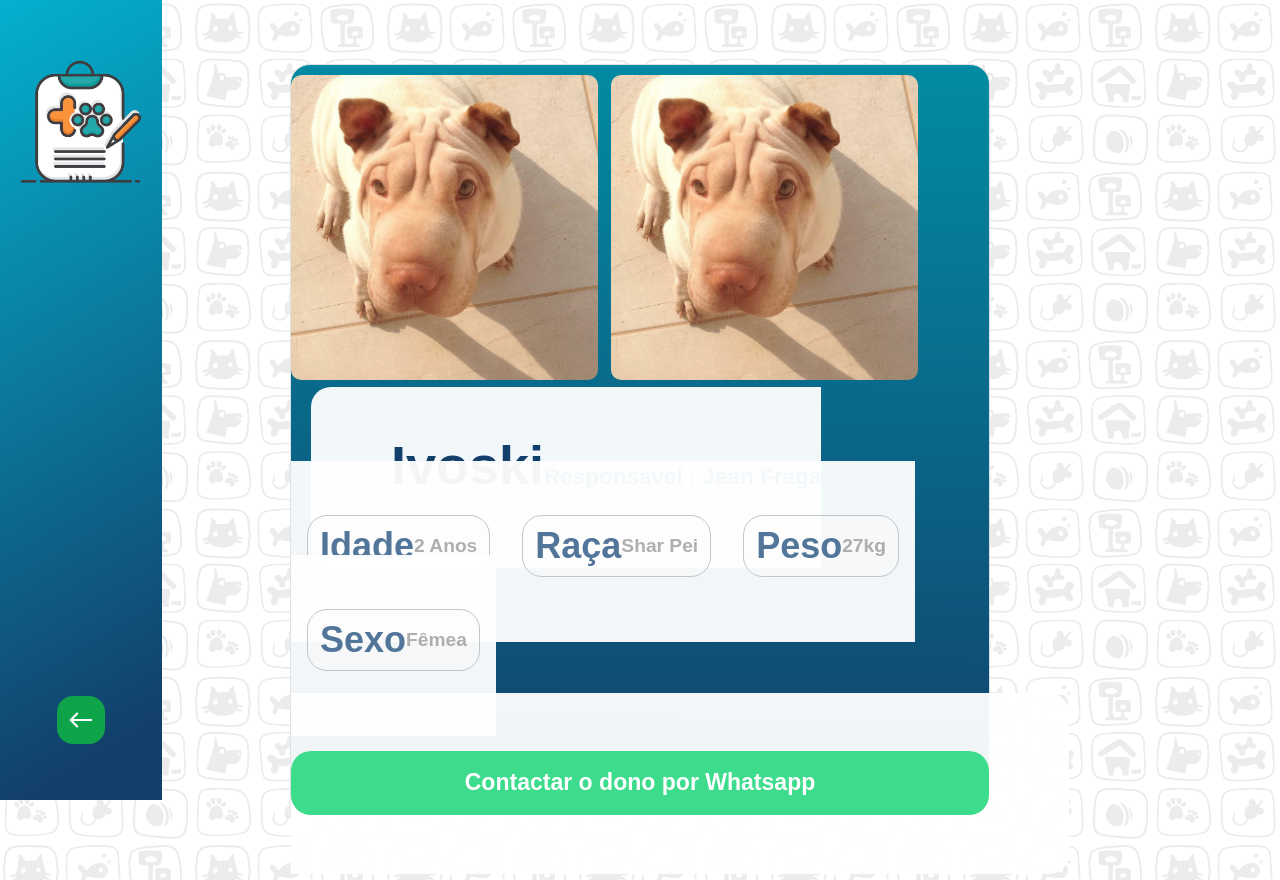
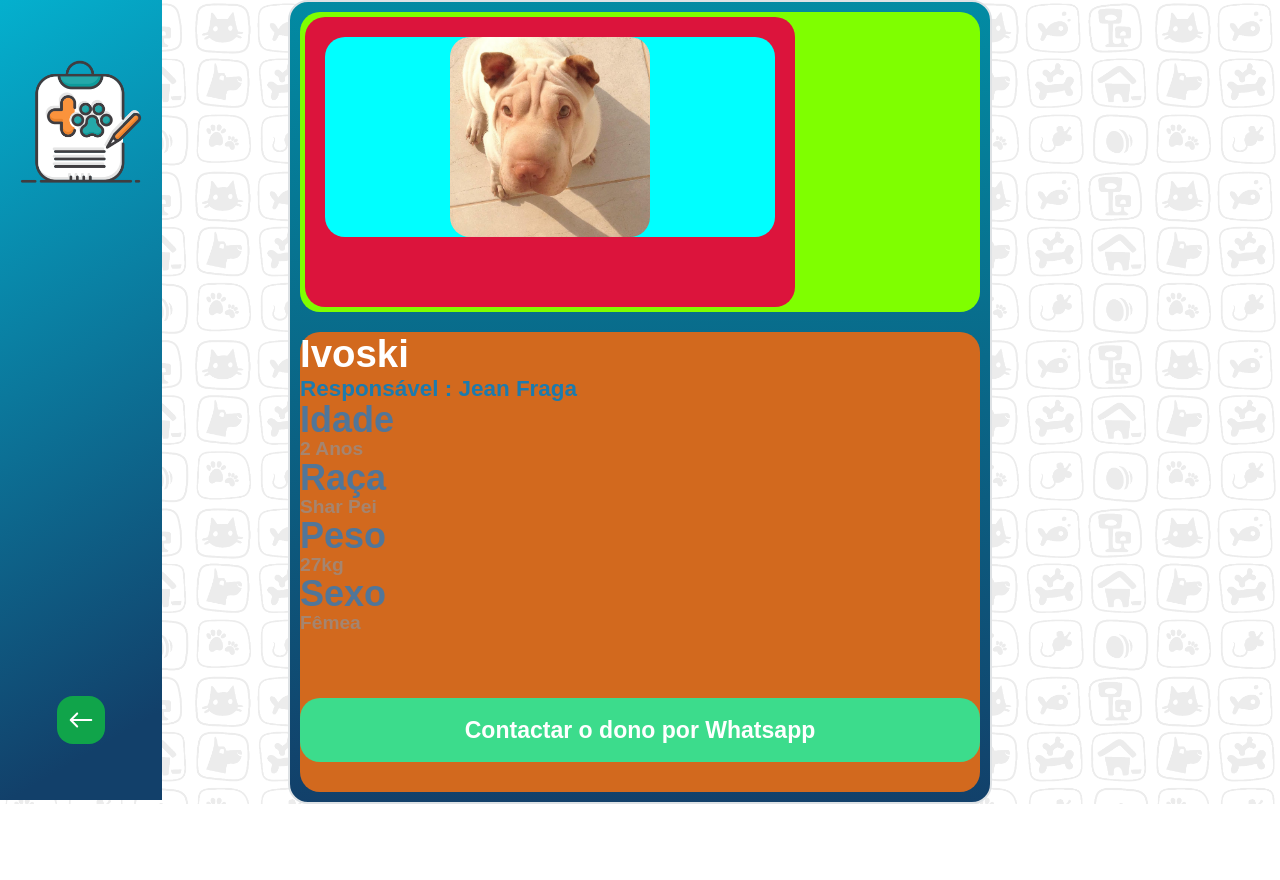
Before and after one commit to devjeanfraga/My-Pet, a React (Create React App) app in the folder web/: page /pet in a window 1280 px wide. After the commit the page ends 804 px from the top, so only its background shows below. Built offline with nearby package versions, Linux system fonts and the light colour scheme; a web font is replaced by a local one.

Commit message:
updando o css

```diff
--- a/web/src/pages/pet.js
+++ b/web/src/pages/pet.js
@@ -11,12 +11,9 @@ export default function Pet () {
 
           <div id= "images-wrapper">
             <div className= "images">
+
               <div className= "item-image"> <img src= {picturePet} alt= "pet"/> </div>
-              <div className= "item-image"> <img src= {picturePet} alt= "pet"/> </div>
-              <div className= "item-image"> <img src= {picturePet} alt= "pet"/> </div>
-              <div className= "item-image"> <img src= {picturePet} alt= "pet"/> </div>
-              <div className= "item-image"> <img src= {picturePet} alt= "pet"/> </div>
-              <div className= "item-image"> <img src= {picturePet} alt= "pet"/> </div>
+
 
             </div>
           </div>
@@ -24,7 +21,7 @@ export default function Pet () {
           <div className= "pet-details-content">
             <h1>Ivoski</h1>
             <h3>Responsável : Jean Fraga</h3>
-            <hr/>
+
 
             <div className= "pet-details-field">
               <h2>Idade</h2>
--- a/web/src/styles/pet.css
+++ b/web/src/styles/pet.css
@@ -12,100 +12,93 @@
 }
 
 .pet-details {
-  width: 700px;
-  margin: 64px auto;
-
-
+  display: grid;
+  grid-template-columns: 700px;
+  grid-template-rows: 40Vh 60vh;
   background: linear-gradient(180.54deg, #028ba3 0%, #12406a 100%);
-  border: 1px solid #dee2e5;
+  border: 2px solid #dee2e5;
   border-radius: 20px;
-
-  display: ruby;
 
   /*overflow: hidden*/
 }
 
 .pet-details #images-wrapper {
-  width: 50vw;
-  margin: auto;
-  height: 50%;
-  padding: auto;
-  margin-top: 10px;
+  background-color: chartreuse;
+  margin: 10px;
+  border-radius: 20px;
+  display: grid;
+  grid-template-columns: 500px;
+  grid-template-rows: 1fr;
 
 }
 
 .pet-details #images-wrapper .images {
-  display: flex;
-  height: 50%;
-  padding-bottom: 10px;
-
+  background-color: crimson;
+  margin: 5px;
+  border-radius: 20px;
+  grid-template-columns: 1fr;
+/*
   overflow-x: auto;
   border-radius: 10px;
   -webkit-overflow-scrolling: touch;
   scroll-snap-type: x mandatory;
 
   scroll-behavior: smooth;
+*/
 }
 
 .pet-details #images-wrapper .images .item-image {
-  flex: none;
-  width:50%;
-  height: 50%;
-
-
+  display: flex;
+  justify-content: center;
+  align-items: center;
+  background-color: cyan;
+  border-radius: 20px;
+  margin: 20px;
   scroll-snap-align: center;
 }
 .pet-details #images-wrapper img {
-    width: 96%;
-    height: 50%;
-    border-radius: 10px;
-
+   border-radius: 20px;
+    width: 200px;
+    height: 200px;
     object-fit: cover;
 }
 
 .pet-details .pet-details-content {
-  margin: 20px 20px;
-  padding: 80px;
-  background: rgba(255, 255, 255, 0.950);
+  background-color: chocolate;
+  margin: 10px;
   border-radius: 20px;
-
-  display:ruby;
 
 }
 
 .pet-details .pet-details-content h1{
+  /*
   color: #12406a;
   font-size: 54px;
-  line-height: 20px;
-  margin-bottom: 10px;
+*/
 }
 
 .pet-details .pet-details-content h3{
   color: #1c7bae;
-  line-height: 24px;
-  margin-bottom: 10px;
+
 }
 
 .pet-details .pet-details-content hr {
+  /*
   height: 1px;
   border: 0 ;
   background: #028ba3;
   margin: 44px 0;
+  */
 }
 
 .pet-details .pet-details-content .pet-details-field {
+ /*
+ border: 1px solid #bec7c9 ;
 
- border: 1px solid #bec7c9 ;
- border-radius: 20px;
-
- margin: 16px;
- padding: 12px;
 
  background-color: rgba(252, 250, 249, 0.344);
+*/
 
- display: flex;
- justify-content:space-between;
- align-items: center;
 }
 
 .pet-details .pet-details-content .pet-details-field p {
@@ -113,6 +106,7 @@
 }
 
 .pet-details .pet-details-content .pet-details-field h2 {
+
   font-size: 36px;
   line-height: 36px;
   color: #517699;
```
